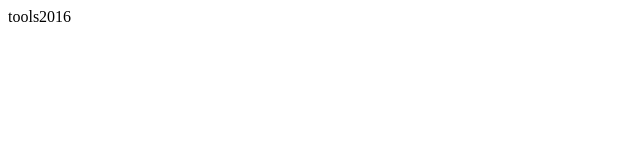
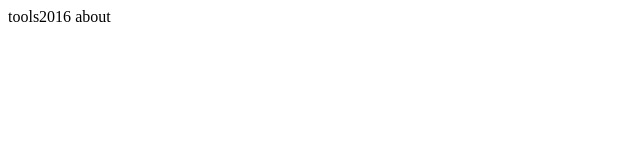
Before and after one commit to tools2016/tools2016.github.io, a plain HTML site: page index.html in a window 1280 px wide. Shown: the full height of the page, 0-640 px from the left. Drawn offline with Linux system fonts and the light colour scheme.

Commit message:
Update index.html

```diff
--- a/index.html
+++ b/index.html
@@ -1,7 +1,7 @@
 <html>
 <body>
 tools2016
-
+<a her=about.htm> about</a>
 
 </body>
 </html>
```
